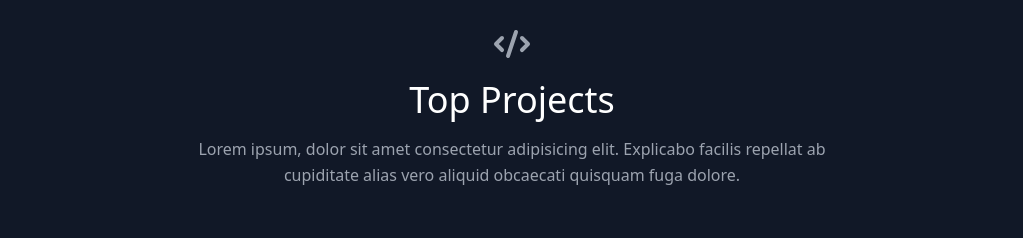
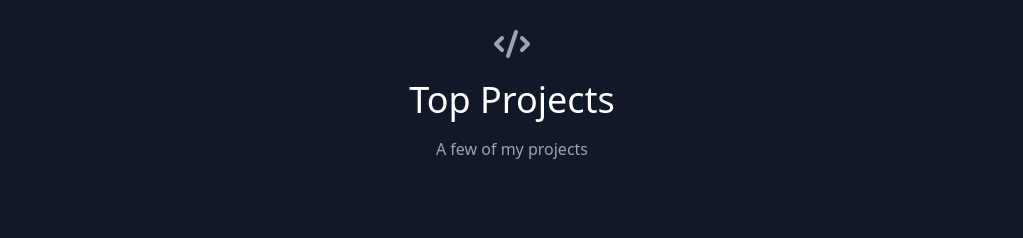
Before and after one commit to joominchoi/portfolio, a React (Create React App) app: page / in a window 1280 px wide. Shown: the part 780-1018 px from the top of the page, without its empty margins (128-1151 px from the left). Built offline with nearby package versions, Linux system fonts and the light colour scheme.

Commit message:
project summary updated

```diff
--- a/src/components/Projects.js
+++ b/src/components/Projects.js
@@ -13,9 +13,7 @@
             Top Projects
           </h1>
           <p className="lg:w-2/3 mx-auto leading-relaxed text-base">
-            Lorem ipsum, dolor sit amet consectetur adipisicing elit. Explicabo
-            facilis repellat ab cupiditate alias vero aliquid obcaecati quisquam
-            fuga dolore.
+            A few of my projects
           </p>
         </div>
         <div className="flex flex-wrap -m-4">
```
